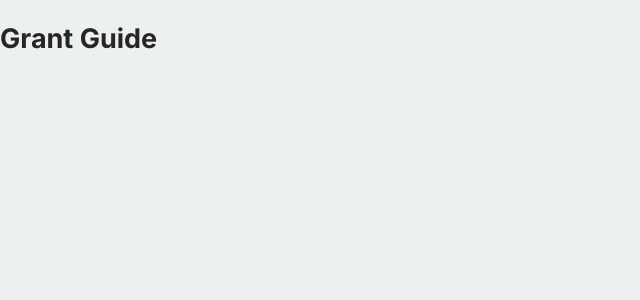
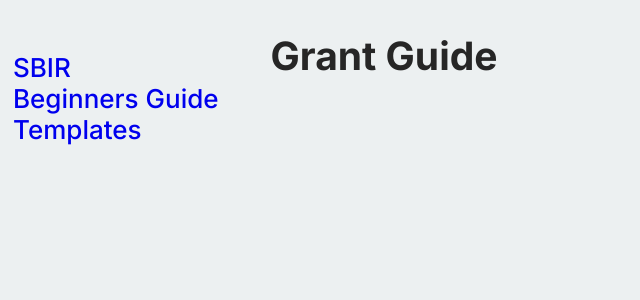
Before and after one commit to cml815/fuel-redo, a React (Create React App) app: page /guide in a window 1280 px wide. Shown: the top 300 px of the page, without its empty margins (0-640 px from the left). Built offline with nearby package versions, Linux system fonts and the light colour scheme.

Commit message:
make sidebar

```diff
--- a/src/App.css
+++ b/src/App.css
@@ -30,3 +30,9 @@ header {
 .heroText {
   width: 80%;
 }
+
+.sidebar {
+  display: flex;
+  flex-direction: column;
+  padding: 2em 2em 0 .5em;
+}
--- a/src/App.js
+++ b/src/App.js
@@ -1,5 +1,6 @@
 import { Link, Outlet } from 'react-router-dom';
 import './App.css';
+import './global.css';
 import './utils.css';
 
 function App() {
--- a/src/content.mdx
+++ b/src/content.mdx
@@ -1,3 +1,9 @@
+---
+title: Eget Duis Sem Tincidunt Ac Ullamcorper Et Turpis Magna Viverra
+description: risus eu lectus a consectetur aliquam nullam enim tellus urna nunc sagittis aenean aliquam ullamcorper consectetur dictumst sit, placerat eget lobortis eget elit nibh blandit scelerisque consectetur condimentum diam tempor. nisl erat semper gravida tempor aliquam suscipit a viverra molestie sit porta cras ultricies, fermentum habitasse sit semper cum eu eget lacus purus viverra cursus porttitor nisi nisl.
+thumbnail: https://blogthing-strapi.cleggacus.com/uploads/0_d65573c0b9.jpg
+---
+
 # Hello, world!
 
 This is **markdown** with <span style={{color: "red"}}>JSX</span>: MDX!
--- a/src/global.css
+++ b/src/global.css
@@ -10,10 +10,10 @@ body {
     sans-serif;
   -webkit-font-smoothing: antialiased;
   -moz-osx-font-smoothing: grayscale;
-  font-size: 18px;
+  /* font-size: 18px; */
+  font-size: calc(10px + 2vmin);
   background-color: #ECF0F1;
   color: #262626;
-
 }
 
 code {
@@ -27,6 +27,10 @@ hr {
 
 ul, ol, li {
   list-style-type: none;
+}
+
+a {
+  text-decoration: none;
 }
 
 h1, h2, h3, h4, h5, h6 {
--- a/src/routes/guide.jsx
+++ b/src/routes/guide.jsx
@@ -1,13 +1,19 @@
 import {Link, Outlet} from 'react-router-dom';
-
+import '../App.css';
+import '../global.css';
+import '../utils.css';
 
 export default function Guide() {
   return (
     <>
-      <nav>
-
-      </nav>
-      <h2>Grant Guide</h2>
+      <div className="flex">
+        <nav className="sidebar">
+          <Link to="/sbir">SBIR</Link> {" "}
+          <Link to="/beginners">Beginners Guide</Link> {" "}
+          <Link to="/templates">Templates</Link>{" "}
+        </nav>
+        <h2>Grant Guide</h2>
+      </div>
       <Outlet />
 
     </>
```
Also changed, not shown: package.json (+6 -1 lines), 1 other file (tests, documents, lock files or other folders).
